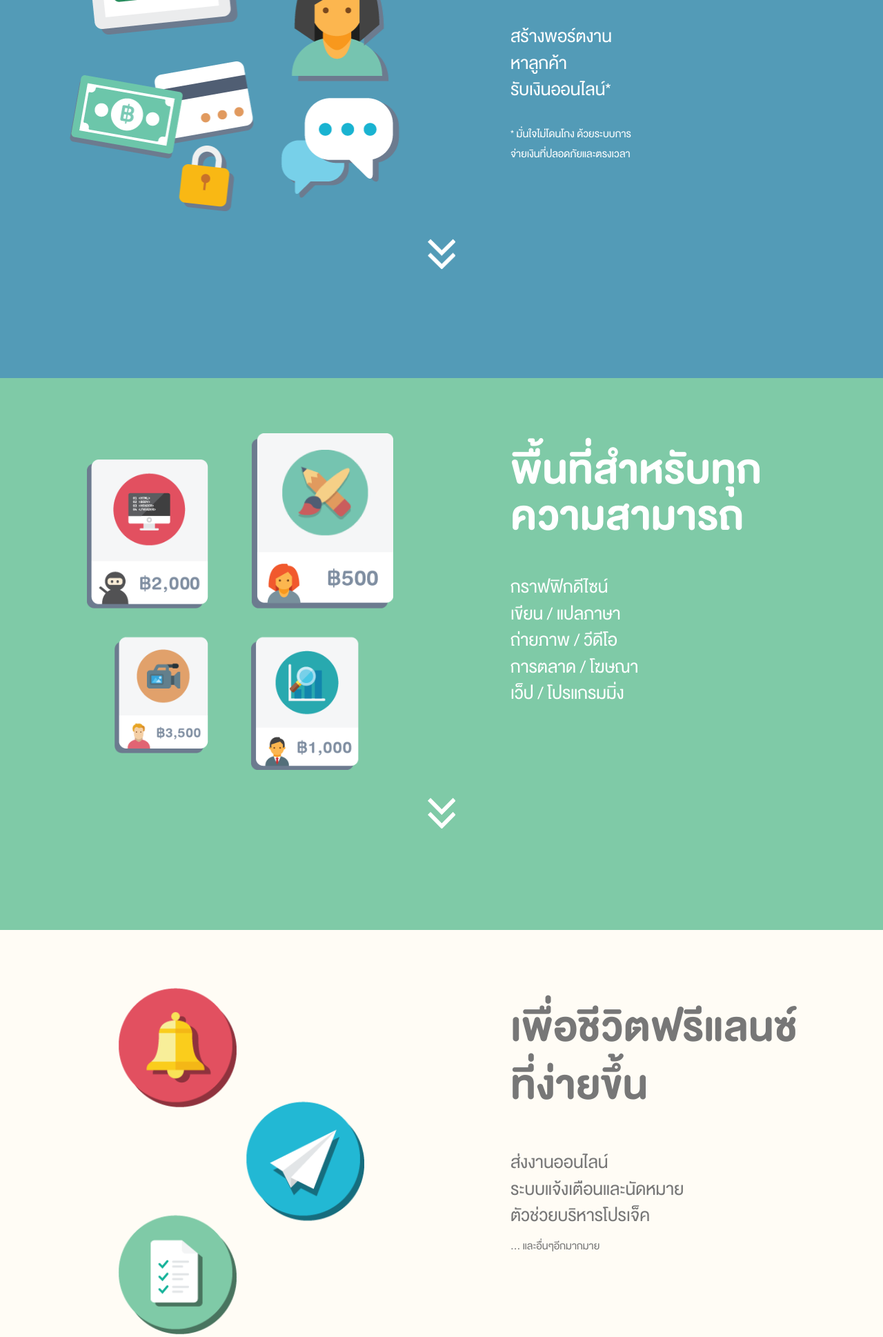
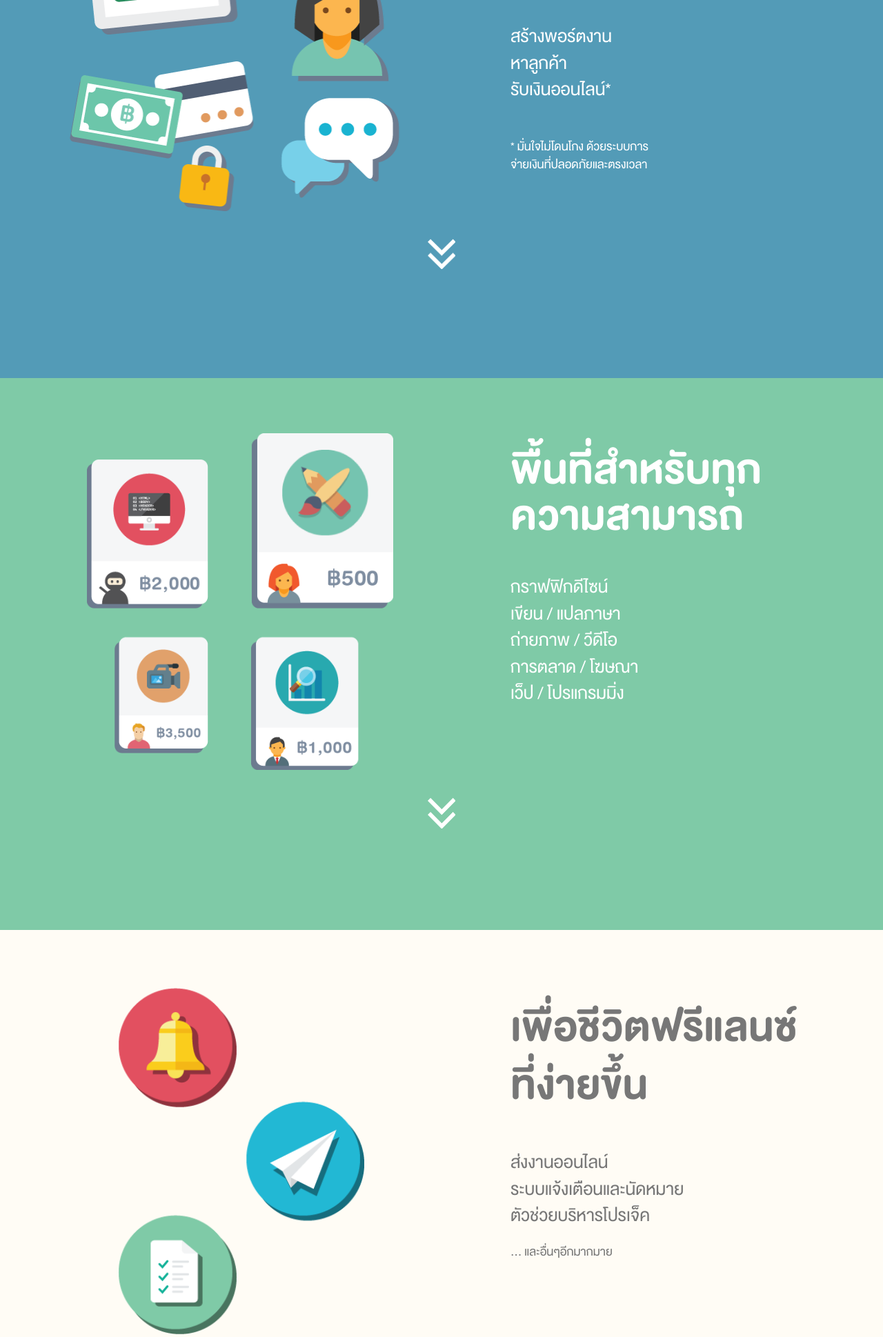
Before and after one commit to palaa159/fastwork_landing, a PHP site: page / in a window 1280 px wide. Shown: the part 1052-2990 px from the top of the page at 69% size. Run offline with PHP 8.4, Linux system fonts and the light colour scheme; some libraries are stand-ins or nearby versions.

Commit message:
- update font size

```diff
--- a/css/style.css
+++ b/css/style.css
@@ -35,6 +35,10 @@ h1 {
 
 h2 {
     font-size: 2.5em;
+}
+
+h3 {
+    font-size: ;
 }
 
 .left-padding {
@@ -95,7 +99,7 @@ h2 {
 
 /* Media Queries */
 /* Portrait */
-@media only screen and (max-width: 667px) {
+@media only screen and (max-width: 1000px) {
     .page {
         position: static;
         height: auto !important;
--- a/index.html
+++ b/index.html
@@ -137,7 +137,7 @@
 						รับเงินออนไลน์*
 					</h2>
 					<br>
-					<p class="lead text-white">* มั่นใจไม่โดนโกง ด้วยระบบการ<br>จ่ายเงินที่ปลอดภัยและตรงเวลา</p>
+					<h3 class="text-white">* มั่นใจไม่โดนโกง ด้วยระบบการ<br>จ่ายเงินที่ปลอดภัยและตรงเวลา</h3>
 				</div>
 			</div>
 			<br><br>
@@ -202,7 +202,7 @@
 						<br>
 						ตัวช่วยบริหารโปรเจ็ค
 					</h2>
-					<p class="lead text-muted">... และอื่นๆอีกมากมาย</p>
+					<h3 class="text-muted">... และอื่นๆอีกมากมาย</h3>
 				</div>
 			</div>
 			<br><br>
```
